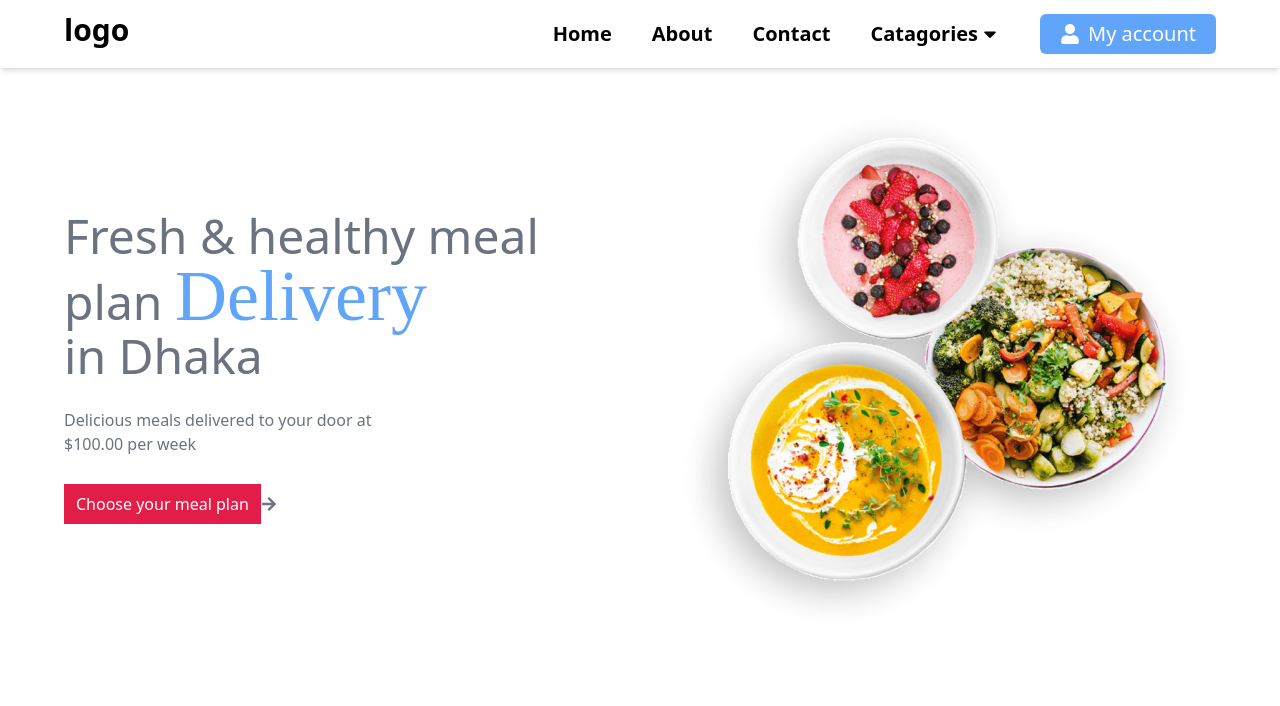
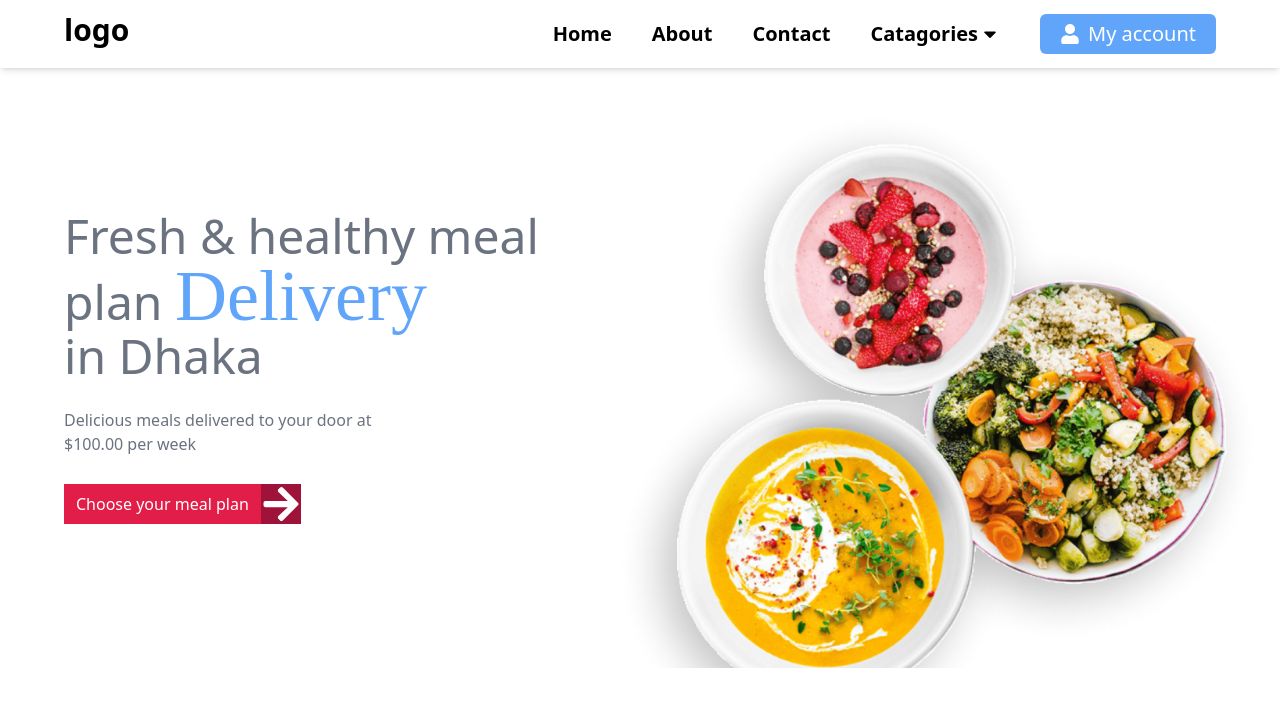
Before and after one commit to JuwelShaikh/restaurant-site, a React (Vite) app: page / in a window 1280 px wide. Shown: the top 706 px of the page. Built offline with nearby package versions, Linux system fonts and the light colour scheme; a web font is replaced by a local one.

Commit message:
primary btn added

```diff
--- a/src/Components/Hero/Hero.jsx
+++ b/src/Components/Hero/Hero.jsx
@@ -4,21 +4,21 @@ import PrimaryButton from '../Shared/PrimaryButton'
 const Hero = () => {
     return (
         <>
-            <div className="relative z-[-1]">
-                <div className="container">
+            <div className="">
+                <div className="container p-16 sm:py-0">
                     <div className="grid grid-cols-1 sm:grid-cols-2 gap-4 place-items-center min-h-[600px]">
                         {/* textArea */}
                         <div className='space-y-7 text-gray-500 order-2 sm:order-1'>
                             <h1 className='text-5xl'>Fresh & healthy meal plan <span className='text-blue-400 font-cursive text-7xl'>Delivery</span><br /> in Dhaka</h1>
                             <p className='lg:pr-64'>Delicious meals delivered to your door at $100.00 per week</p>
-
-                           <div>
+                            {/* btnArea */}
+                           <div className='cursor-pointer'>
                             <PrimaryButton/>
                            </div>
                         </div>
                         {/* imageArea */}
-                        <div className='order-1 sm:order-2'>
-                            <img src={HeroImg} alt="img1" />
+                        <div className='relative z-30 order-1 sm:order-2'>
+                            <img src={HeroImg} alt="img1" className='w-full sm:translate-y-16 sm:scale-125' />
                         </div>
 
                     </div>
--- a/src/Components/Shared/PrimaryButton.jsx
+++ b/src/Components/Shared/PrimaryButton.jsx
@@ -4,11 +4,11 @@ import { FaArrowRight } from "react-icons/fa"
 const PrimaryButton = () => {
     return (
         <>
-            <div className="flex items-center group cursor-pointer">
+            <div className="flex items-center group">
                 <button className="bg-rose-600 h-[40px] text-white px-3 py-2">
                     Choose your meal plan
                 </button>
-                <FaArrowRight className="inline-block group-hover:!translate-x-2 duration-200"/>
+                <FaArrowRight className="inline-block group-hover:!translate-x-2 duration-200 bg-rose-800  text-white h-[40px] w-[40px]" />
             </div>
         </>
     )
```
